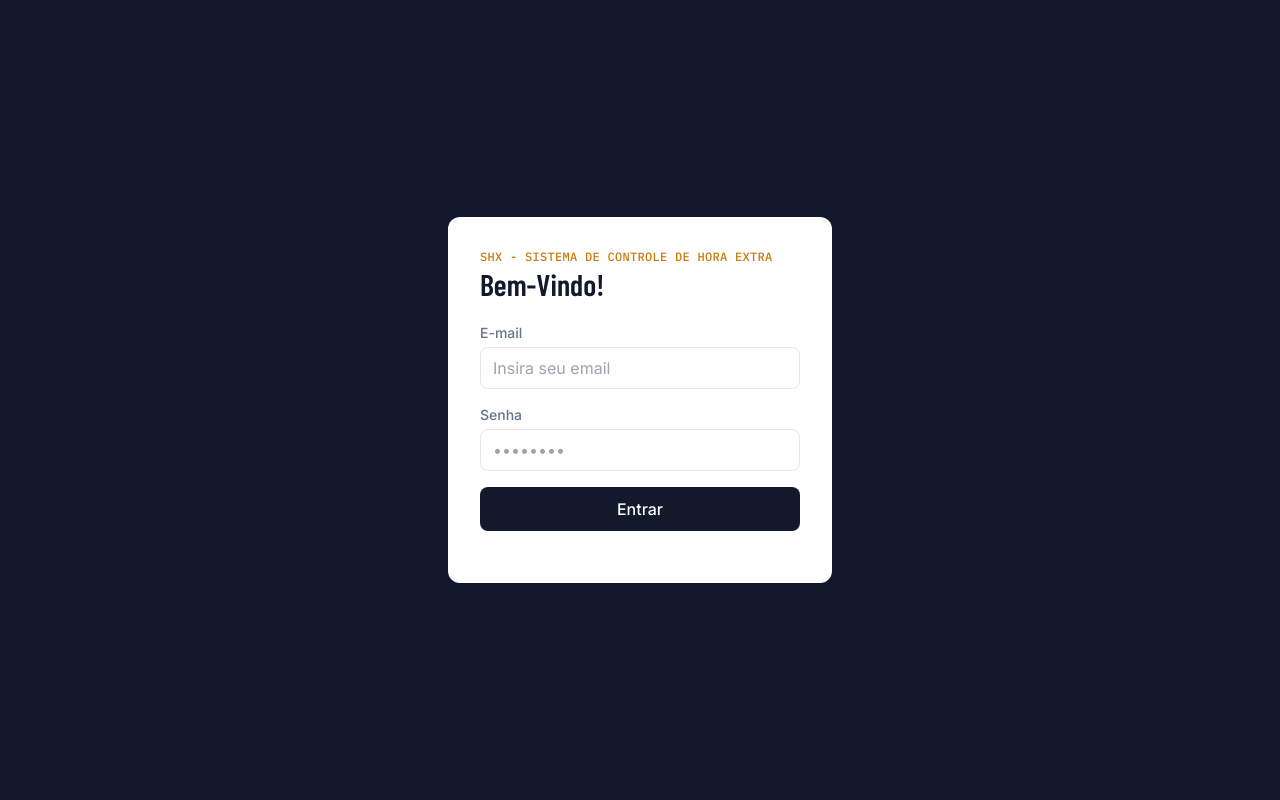
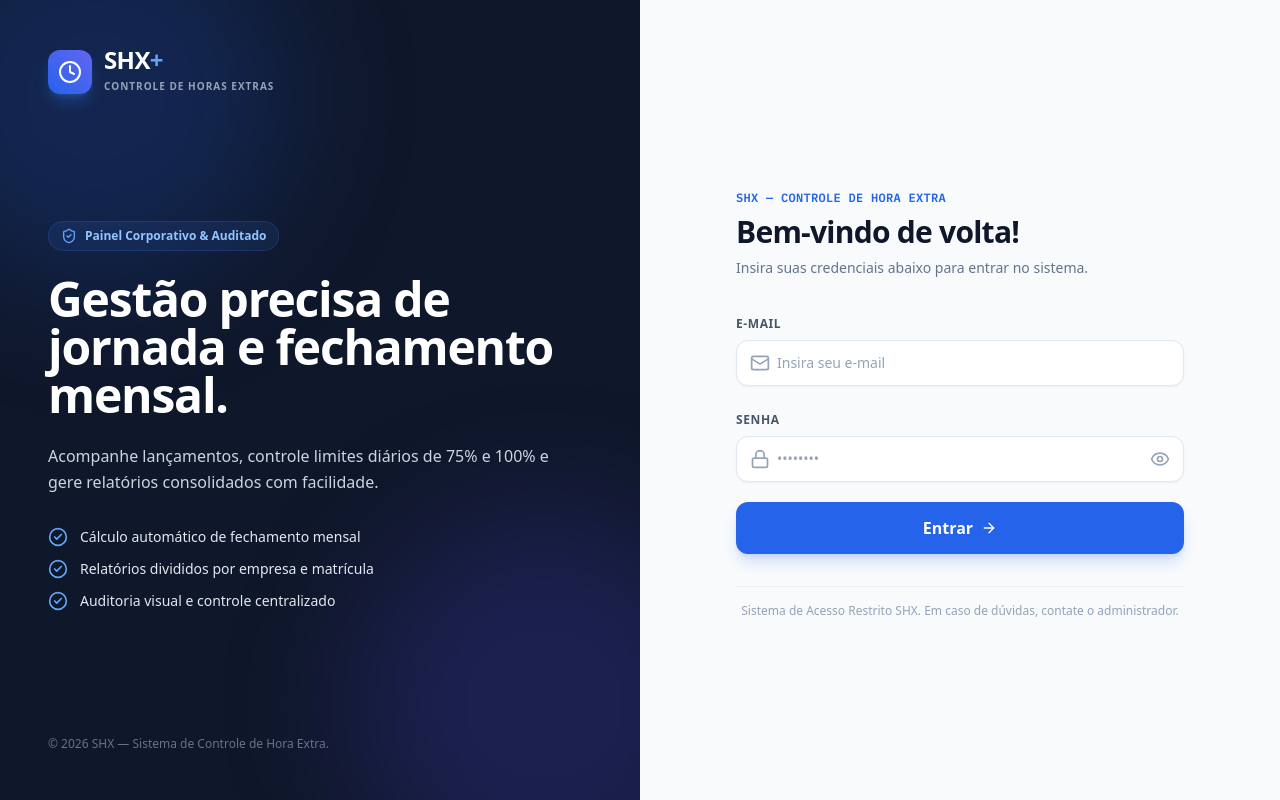
Before and after one commit to praiasolvr/shx-sistema-controle-horas-extra, a React (Vite) app: page / in a window 1280 px wide. Built offline with nearby package versions, Linux system fonts and the light colour scheme; no server answers.

Commit message:
deixar a tela login com visual profissional e elegante

```diff
--- a/src/components/Login.jsx
+++ b/src/components/Login.jsx
@@ -1,10 +1,12 @@
 import { useState } from 'react'
 import { useAuth } from '../context/AuthContext'
+import { Lock, Mail, Eye, EyeOff, AlertCircle, ArrowRight, ShieldCheck, Clock, CheckCircle2 } from 'lucide-react'
 
 export default function Login() {
   const { login, error } = useAuth()
   const [email, setEmail] = useState('')
   const [password, setPassword] = useState('')
+  const [showPassword, setShowPassword] = useState(false)
   const [submitting, setSubmitting] = useState(false)
 
   async function handleSubmit(e) {
@@ -15,52 +17,179 @@ export default function Login() {
   }
 
   return (
-    <div className="min-h-screen bg-ink flex items-center justify-center px-4">
-      <div className="w-full max-w-sm bg-white rounded-xl shadow-card p-8">
-        <div className="mb-6">
-          <p className="text-xs font-mono tracking-wide text-amber-dark uppercase mb-1">
-            SHX - SISTEMA DE CONTROLE DE HORA EXTRA
+    <div className="min-h-screen w-full flex bg-slate-50 font-sans antialiased">
+
+      {/* SEÇÃO ESQUERDA - PAINEL INSTITUCIONAL (Oculto em telas de celular) */}
+      <div className="hidden lg:flex lg:w-1/2 bg-slate-900 text-white flex-col justify-between p-12 relative overflow-hidden">
+
+        {/* Luzes / Gradientes de fundo */}
+        <div className="absolute -top-24 -left-24 w-96 h-96 bg-blue-600/20 rounded-full blur-3xl pointer-events-none" />
+        <div className="absolute -bottom-24 -right-24 w-96 h-96 bg-indigo-600/20 rounded-full blur-3xl pointer-events-none" />
+
+        {/* Marca / Logo */}
+        <div className="relative z-10 flex items-center gap-3">
+          <div className="h-11 w-11 rounded-xl bg-gradient-to-tr from-blue-600 to-indigo-500 flex items-center justify-center shadow-lg shadow-blue-500/30">
+            <Clock className="h-6 w-6 text-white" />
+          </div>
+          <div>
+            <span className="text-2xl font-black tracking-tight text-white leading-none block">
+              SHX<span className="text-blue-400">+</span>
+            </span>
+            <span className="text-[10px] font-bold tracking-widest text-slate-400 uppercase">
+              Controle de Horas Extras
+            </span>
+          </div>
+        </div>
+
+        {/* Informações centrais */}
+        <div className="relative z-10 my-auto max-w-lg space-y-6">
+          <div className="inline-flex items-center gap-2 px-3 py-1.5 rounded-full bg-blue-500/10 border border-blue-500/20 text-blue-300 text-xs font-semibold">
+            <ShieldCheck className="h-4 w-4 text-blue-400" />
+            Painel Corporativo & Auditado
+          </div>
+
+          <h1 className="text-4xl font-extrabold tracking-tight text-white sm:text-5xl leading-tight">
+            Gestão precisa de jornada e fechamento mensal.
+          </h1>
+
+          <p className="text-slate-300 text-base leading-relaxed">
+            Acompanhe lançamentos, controle limites diários de 75% e 100% e gere relatórios consolidados com facilidade.
           </p>
-          <h1 className="font-display text-3xl font-semibold leading-none">
-            Bem-Vindo!
-          </h1>
+
+          <div className="space-y-3 pt-2">
+            {[
+              "Cálculo automático de fechamento mensal",
+              "Relatórios divididos por empresa e matrícula",
+              "Auditoria visual e controle centralizado"
+            ].map((item, idx) => (
+              <div key={idx} className="flex items-center gap-3 text-sm text-slate-200">
+                <CheckCircle2 className="h-5 w-5 text-blue-400 shrink-0" />
+                <span>{item}</span>
               </div>
-        <form onSubmit={handleSubmit} className="space-y-4">
-          <div>
-            <label className="block text-sm font-medium text-slate mb-1">E-mail</label>
+            ))}
+          </div>
+        </div>
+
+        {/* Rodapé */}
+        <div className="relative z-10 text-xs text-slate-500">
+          © {new Date().getFullYear()} SHX — Sistema de Controle de Hora Extra.
+        </div>
+      </div>
+
+      {/* SEÇÃO DIREITA - FORMULÁRIO DE LOGIN */}
+      <div className="w-full lg:w-1/2 flex items-center justify-center p-6 sm:p-12">
+        <div className="w-full max-w-md space-y-8">
+
+          {/* Cabeçalho do Formulário */}
+          <div className="text-center lg:text-left space-y-2">
+            <div className="lg:hidden flex items-center justify-center gap-3 mb-6">
+              <div className="h-10 w-10 rounded-xl bg-gradient-to-tr from-blue-600 to-indigo-500 flex items-center justify-center shadow-md">
+                <Clock className="h-5 w-5 text-white" />
+              </div>
+              <span className="text-2xl font-black tracking-tight text-slate-800">
+                SHX<span className="text-blue-600">+</span>
+              </span>
+            </div>
+
+            <p className="text-xs font-mono tracking-wide text-blue-600 uppercase font-semibold">
+              SHX — Controle de Hora Extra
+            </p>
+            <h2 className="text-2xl sm:text-3xl font-bold text-slate-900 tracking-tight">
+              Bem-vindo de volta!
+            </h2>
+            <p className="text-sm text-slate-500">
+              Insira suas credenciais abaixo para entrar no sistema.
+            </p>
+          </div>
+
+          {/* Banner de Erro (Consumindo do useAuth) */}
+          {error && (
+            <div className="p-4 rounded-xl bg-red-50 border border-red-200 flex items-start gap-3 animate-in fade-in duration-200">
+              <AlertCircle className="h-5 w-5 text-red-600 shrink-0 mt-0.5" />
+              <p className="text-xs sm:text-sm font-medium text-red-700">{error}</p>
+            </div>
+          )}
+
+          {/* Formulário */}
+          <form onSubmit={handleSubmit} className="space-y-5">
+
+            {/* Campo E-mail */}
+            <div className="space-y-1.5">
+              <label className="text-xs font-semibold uppercase tracking-wider text-slate-600">
+                E-mail
+              </label>
+              <div className="relative">
+                <div className="absolute inset-y-0 left-0 pl-3.5 flex items-center pointer-events-none text-slate-400">
+                  <Mail className="h-5 w-5" />
+                </div>
                 <input
                   type="email"
                   required
                   value={email}
                   onChange={(e) => setEmail(e.target.value)}
-              className="w-full rounded-lg border border-line px-3 py-2 focus:outline-none focus:ring-2 focus:ring-ink/20"
-              placeholder="Insira seu email"
+                  placeholder="Insira seu e-mail"
+                  className="w-full pl-10 pr-4 py-3 bg-white border border-slate-200 rounded-xl text-sm text-slate-800 placeholder-slate-400 focus:outline-none focus:ring-2 focus:ring-blue-600 focus:border-transparent transition-all shadow-sm"
                 />
               </div>
-          <div>
-            <label className="block text-sm font-medium text-slate mb-1">Senha</label>
+            </div>
+
+            {/* Campo Senha */}
+            <div className="space-y-1.5">
+              <label className="text-xs font-semibold uppercase tracking-wider text-slate-600">
+                Senha
+              </label>
+              <div className="relative">
+                <div className="absolute inset-y-0 left-0 pl-3.5 flex items-center pointer-events-none text-slate-400">
+                  <Lock className="h-5 w-5" />
+                </div>
                 <input
-              type="password"
+                  type={showPassword ? 'text' : 'password'}
                   required
                   value={password}
                   onChange={(e) => setPassword(e.target.value)}
-              className="w-full rounded-lg border border-line px-3 py-2 focus:outline-none focus:ring-2 focus:ring-ink/20"
                   placeholder="••••••••"
+                  className="w-full pl-10 pr-11 py-3 bg-white border border-slate-200 rounded-xl text-sm text-slate-800 placeholder-slate-400 focus:outline-none focus:ring-2 focus:ring-blue-600 focus:border-transparent transition-all shadow-sm"
                 />
+                <button
+                  type="button"
+                  onClick={() => setShowPassword(!showPassword)}
+                  className="absolute inset-y-0 right-0 pr-3.5 flex items-center text-slate-400 hover:text-slate-600 transition-colors"
+                >
+                  {showPassword ? <EyeOff className="h-5 w-5" /> : <Eye className="h-5 w-5" />}
+                </button>
               </div>
-          {error && <p className="text-sm text-alert">{error}</p>}
+            </div>
+
+            {/* Botão de Submit */}
             <button
               type="submit"
               disabled={submitting}
-            className="w-full bg-ink text-white rounded-lg py-2.5 font-medium hover:bg-ink/90 transition disabled:opacity-60"
+              className="w-full py-3.5 px-4 bg-blue-600 hover:bg-blue-700 text-white font-semibold rounded-xl shadow-lg shadow-blue-600/20 flex items-center justify-center gap-2 transition-all disabled:opacity-70 disabled:cursor-not-allowed hover:shadow-none"
             >
-            {submitting ? 'Entrando…' : 'Entrar'}
+              {submitting ? (
+                <>
+                  <div className="h-5 w-5 border-2 border-white border-t-transparent rounded-full animate-spin" />
+                  <span>Entrando…</span>
+                </>
+              ) : (
+                <>
+                  <span>Entrar</span>
+                  <ArrowRight className="h-4 w-4" />
+                </>
+              )}
             </button>
           </form>
-        <p className="text-xs text-slate mt-5">
-          {/* Crie o usuário no Firebase Authentication (Email/Senha) do seu projeto para acessar. */}
+
+          {/* Rodapé do Form */}
+          <div className="pt-4 text-center border-t border-slate-200/60">
+            <p className="text-xs text-slate-400">
+              Sistema de Acesso Restrito SHX. Em caso de dúvidas, contate o administrador.
             </p>
           </div>
+
+        </div>
+      </div>
+
     </div>
   )
 }
```
Lines whose indentation alone changed are shown as unchanged.
